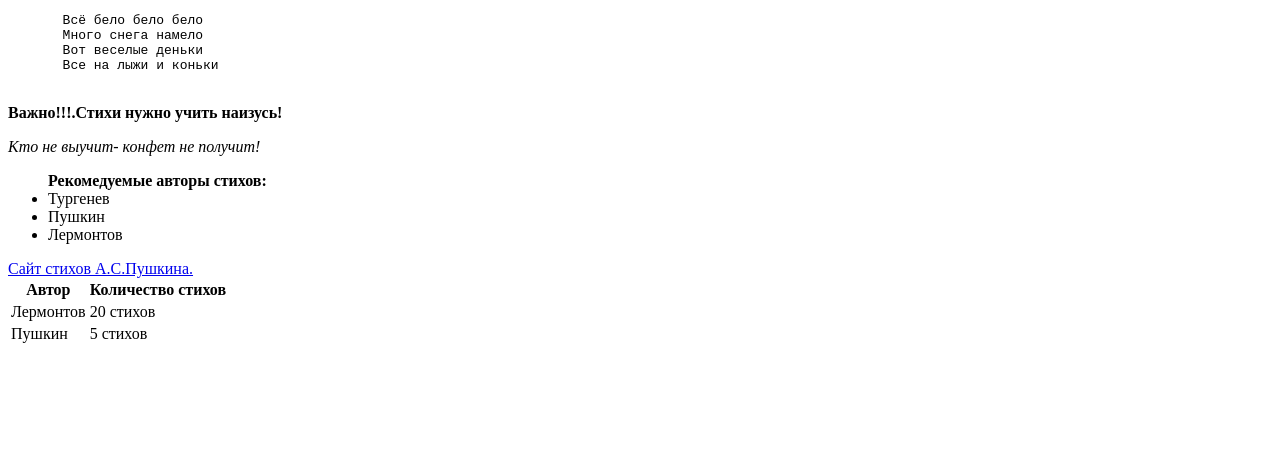
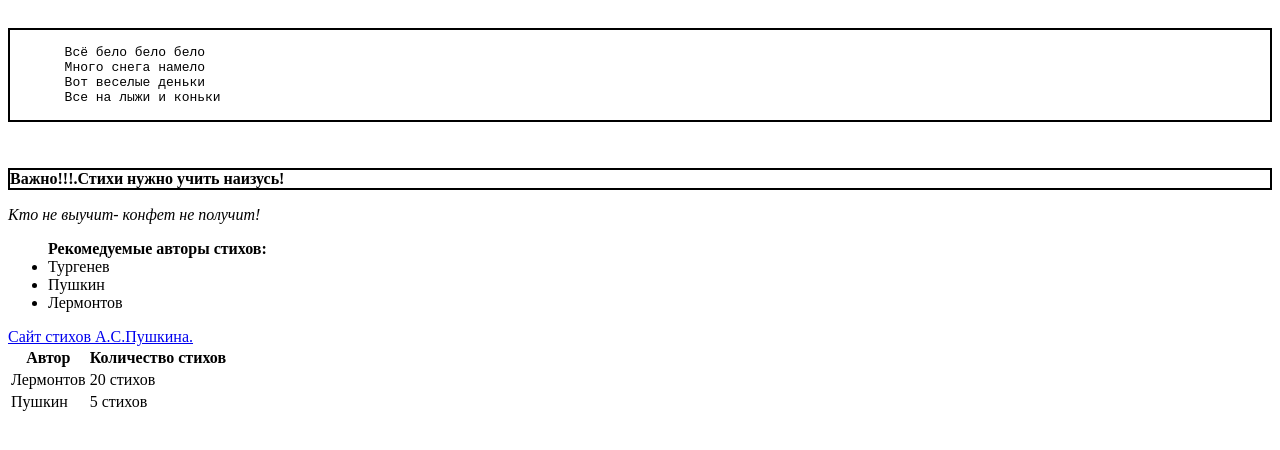
Before and after one commit to Katerina-nov/rsschool-cv, a plain HTML site: page index.html in a window 1280 px wide. Drawn offline with Linux system fonts and the light colour scheme.

Commit message:
fix: change html code in index.html

```diff
--- a/index.html
+++ b/index.html
@@ -8,12 +8,14 @@
 
 <body>
     <pre>
+    <div style="border: 2px solid#000;">
        Всё бело бело бело
        Много снега намело
        Вот веселые деньки
        Все на лыжи и коньки
+    </div>
   </pre>
-    <p><strong>Важно!!!.Стихи нужно учить наизусь!</strong></p>
+    <p style="border: 2px solid#000"><strong>Важно!!!.Стихи нужно учить наизусь!</strong></p>
     <p><i>Кто не выучит- конфет не получит!</i></p>
     <ul><b>Рекомедуемые авторы стихов:</b>
         <li>Тургенев</li>
```
